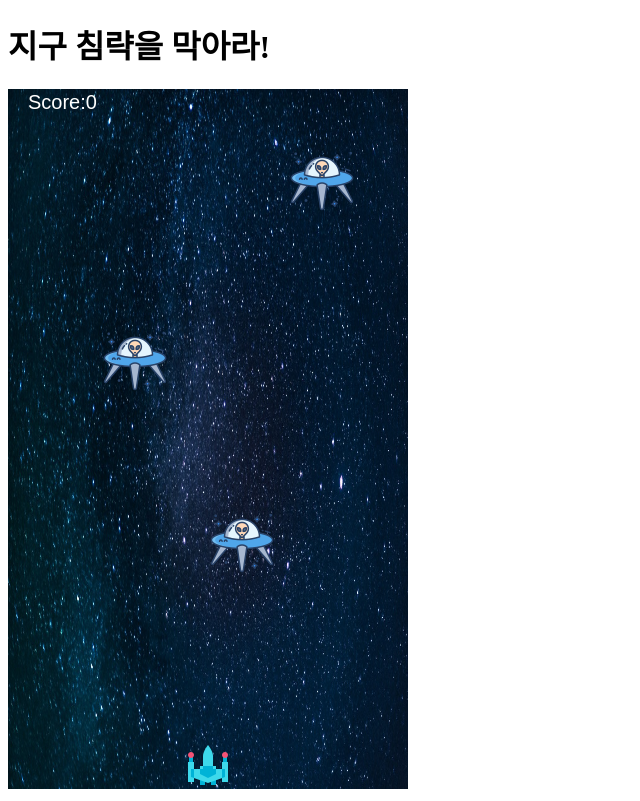
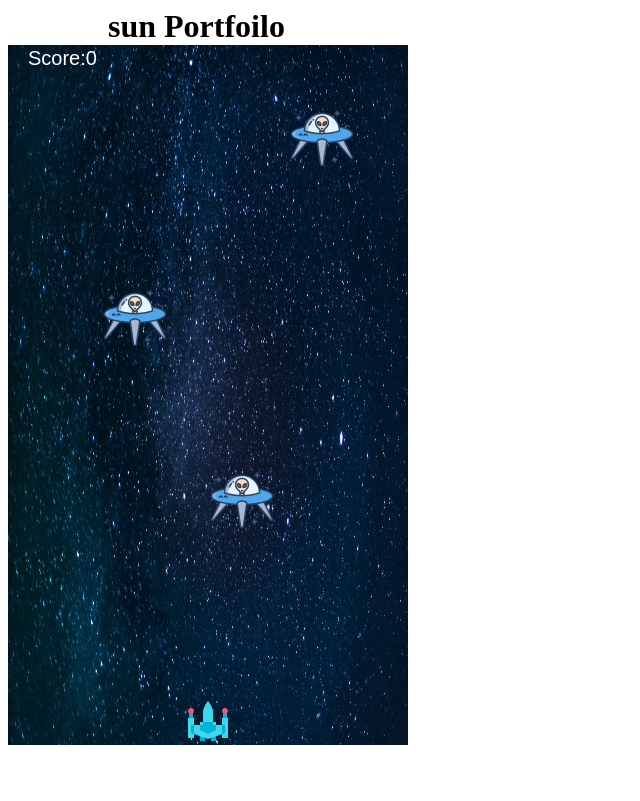
Before and after one commit to sungyu1/Project-Shooting-game, a plain HTML site: page index.html in a window 1280 px wide. Shown: the whole page, without its empty margins (0-640 px from the left). Drawn offline with Linux system fonts and the light colour scheme.

Commit message:
HTML,CSS수정

```diff
--- a/index.html
+++ b/index.html
@@ -5,9 +5,10 @@
   <meta http-equiv="X-UA-Compatible" content="IE=edge">
   <meta name="viewport" content="width=device-width, initial-scale=1.0">
   <title>Document</title>
+  <link rel="stylesheet" href="style.css">
 </head>
 <body>
-    <h1> 지구 침략을 막아라!</h1>
+    <h1> sun Portfoilo </h1>
     <script src="main.js"></script>
 </body>
 </html>
--- /dev/null
+++ b/style.css
@@ -0,0 +1,3 @@
+h1{
+  margin: 0 100px;
+}
```
